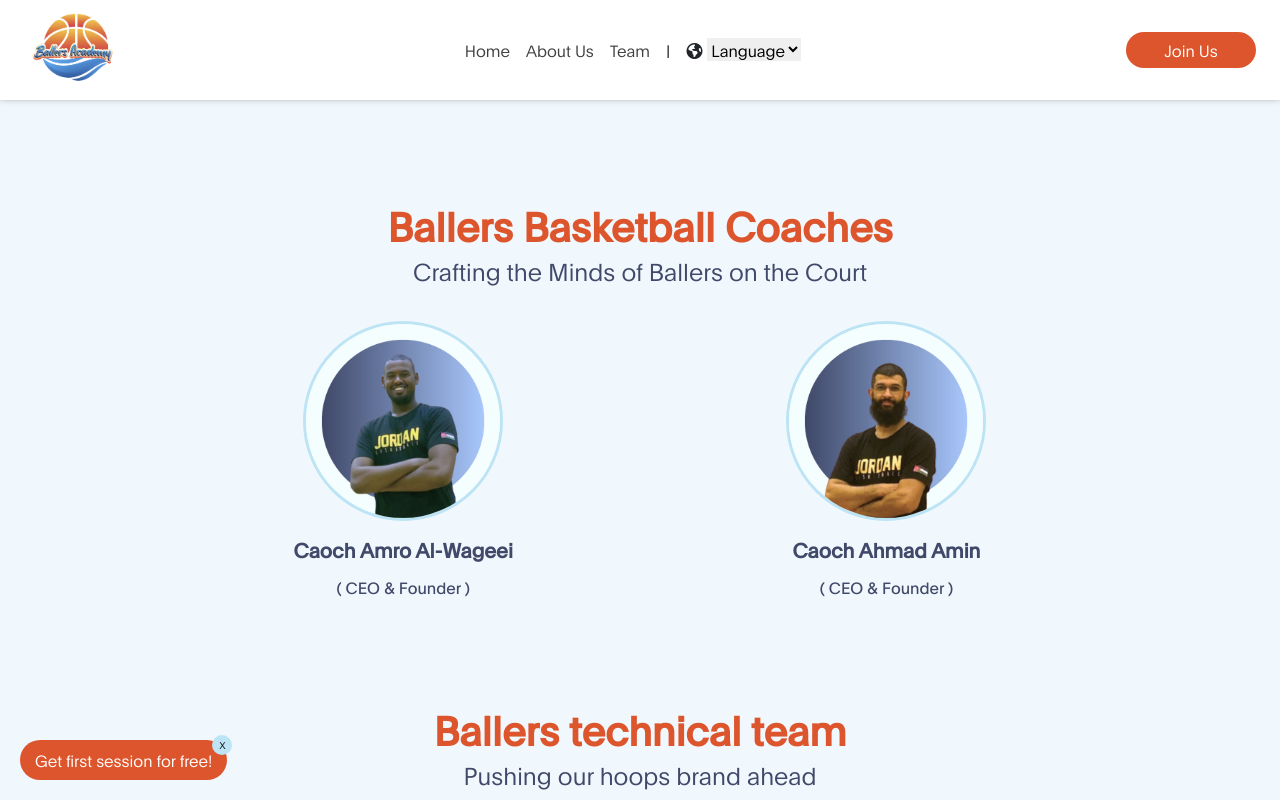
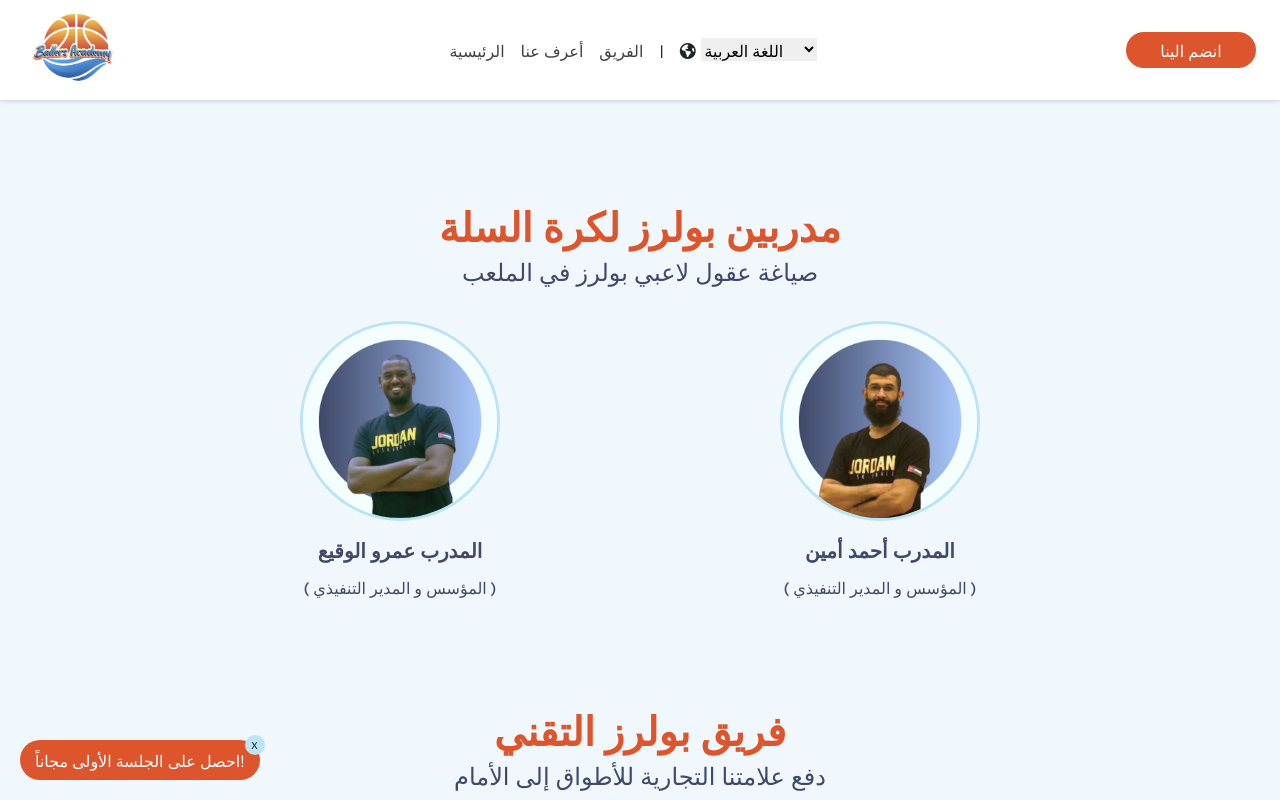
Before and after one commit to lHESHAM/ballerscc, a React (Create React App) app: page /team in a window 1280 px wide. Shown: the top 800 px of the page. Built offline with nearby package versions, Linux system fonts and the light colour scheme; some icons are missing.

Commit message:
final phase

```diff
--- a/package.json
+++ b/package.json
@@ -8,6 +8,7 @@
     "@testing-library/user-event": "^13.5.0",
     "bootstrap": "^5.3.2",
     "i18next": "^23.7.16",
+    "i18next-browser-languagedetector": "^7.2.0",
     "react": "^18.2.0",
     "react-bootstrap": "^2.9.2",
     "react-dom": "^18.2.0",
--- a/src/components/First/first.css
+++ b/src/components/First/first.css
@@ -113,6 +113,12 @@
     color: #BDE4F4;
     line-height: 1.5em;
 }
+.first-content h2:first-child {
+    color: rgb(255, 255, 255);
+}
+.first-content:first-child p {
+    color: rgb(255, 0, 0);
+}
 
 /* 0000000000000000000000000 */
 
--- a/src/components/NavBar/Navbar.jsx
+++ b/src/components/NavBar/Navbar.jsx
@@ -3,9 +3,19 @@ import './Navbar.css';
 import logo from '../images/ballers_logo.png';
 import 'https://kit.fontawesome.com/b56885f075.js';
 import { useState } from 'react';
+import { useTranslation } from 'react-i18next';
+
+
 
 function Navbar() {
+    const { t, i18n } = useTranslation();
+
     const [isOpen, setIsOpen] = useState(false);
+    const [isRTL, setIsRTL] = useState(false);
+
+    const toggleDirection = () => {
+        setIsRTL(!isRTL);
+      };
 
     const handleMenuClick = () => {
         setIsOpen(!isOpen);
@@ -28,22 +38,36 @@ function Navbar() {
                     </div>
                     <div className="boxNav display">
                         <ul class="navbar-bar">
-                            <li class="bar-item"><a class="bar-link" href="./">Home</a></li>
-                            <li class="bar-item"><a class="bar-link" href="./about">About Us </a></li>
-                            <li class="bar-item"><a class="bar-link" href="./team">Team </a></li>
+                            <li class="bar-item"><a class="bar-link" href="./"> {t('Home-Nav')}</a></li>
+                            <li class="bar-item"><a class="bar-link" href="./about">{t('About-Nav')} </a></li>
+                            <li class="bar-item"><a class="bar-link" href="./team">{t('Team-Nav')} </a></li>
                             <li class="bar-item">|</li>
-                            <li class="bar-item">
-                                <label htmlFor=""><i class="fa-solid fa-earth-americas"></i></label>
-                                <select className="selectNav" name="" id="">
-                                    <option value="" selected>Language</option>
-                                    <option value="">Arabic</option>
-                                    <option value="">English</option>
-                                </select>
-                            </li>
+                            <li className="bar-item">
+                            <label htmlFor=""><i className="fa-solid fa-earth-americas"></i></label>
+                            <select
+                              className="selectNav"
+                              name=""
+                              id=""
+                              onChange={(e) => {
+                                i18n.changeLanguage(e.target.value);
+                                toggleDirection();
+                              }}
+                              dir={isRTL ? 'rtl' : 'ltr'}
+                              defaultValue={i18n.language}
+                            >
+                              <option value="ar">{t('Lang-Nav-Arabic')}</option>
+                              <option value="en">{t('Lang-Nav-English')}</option>
+                            </select>
+                          </li>
+
+
+
+
+
                         </ul>
                     </div>
                     <a href='./join' className="boxNav ">
-                        <button className='btn-Nav'>Join Us</button>
+                        <button className='btn-Nav'>{t('Join-Nav')}</button>
                     </a>
 
                 </div>
--- a/src/i18n.js
+++ b/src/i18n.js
@@ -1,6 +1,6 @@
 import i18n from "i18next";
 import { initReactI18next } from "react-i18next";
-// import LanguageDetector from "i18next-browser-languagedetector";
+import LanguageDetector from 'i18next-browser-languagedetector';
 import TranslationEn from './local/en.json';
 import TranslationAr from './local/ar.json';
 
@@ -14,10 +14,11 @@ const resources = {
 };
 
 i18n
+  .use(LanguageDetector)
   .use(initReactI18next)
   .init({
     resources,
-    lng: "en",
+    lng: "ar",
     interpolation: {
       escapeValue: false
     },
@@ -26,9 +27,4 @@ i18n
     }
   });
 
-// Listen for language changes
-// i18n.on('languageChanged', (lng) => {
-//   document.documentElement.dir = lng === 'ar' ? 'rtl' : 'ltr';
-// });
-
 export default i18n;
--- a/src/local/ar.json
+++ b/src/local/ar.json
@@ -5,25 +5,27 @@
     "Join-Nav" : "انضم الينا",
     "Login-Nav" : "تسجيل الدخول",
     "Lang-Nav" : "اللغات",
+    "Lang-Nav-Arabic" : "اللغة العربية",
+    "Lang-Nav-English" : "اللغة الانجليزية",
 
     "FreeSessionFixed" : " احصل على الجلسة الأولى مجاناً! ",
 
 
     "services": "الخدمات",
-    "tagline": "مستوى الإلتزام والتميز في عالم كرة السلة!    ",
+    "tagline": "!مستوى الإلتزام والتميز في عالم كرة السلة     ",
     "deliverTitle": "التدريب الجماعي",
     "deliverContent":"جلسات تدريب جماعية صغيرة لتعزيز التفاعل والانسجام بين اللاعبين.",
     "PaymentTitle": "التكتيكات واستراتيجية اللعبة",
     "PaymentContent": "جلسات خاصة لفهم أعماق اللعبة وتطوير الرؤية التكتيكية والاستراتيجية. الدوريات والبطولات.",
     "StoresTitle": "المتابعة الشخصية",
-    "StoresContent": " تقييم دوري لتطور اللاعب وتوفير توجيه فردي لتحسين الأداء.",
+    "StoresContent": " تقييم دوري لتطور اللاعب وتوفير توجيه فردي لتحسين الأداء",
     "DigitalTitle": "التدريب الفردي",
-    "DigitalContent": "جلسات مخصصة مع مدربين متخصصين لتطوير نقاط القوة وتعزيز المهارات الفردية.",
+    "DigitalContent": "جلسات مخصصة مع مدربين متخصصين لتطوير نقاط القوة وتعزيز المهارات الفردية",
     "CustomerTitle": "التغذية الرياضية  ",
-    "CustomerContent": "استشارات مختصة في التغذية لتوفير خطط غذائية ملائمة لتعزيز الأداء البدني والتعافي.",
+    "CustomerContent": "استشارات مختصة في التغذية لتوفير خطط غذائية ملائمة لتعزيز الأداء البدني والتعافي",
     "ReturnsTitle": "تسجيل سهل وسريع",
     "ReturnsContent": " احجز مكانك في الأكاديمية بسهولة عبر التسجيل عبر  الاتصال او التسجيل من خلال موقعنا باستخدام الهاتف او اللابتوب لتبدأ رحلتك معنا بدون عناء  ",
-    "After-services" : "نحن نركز على تقديم تجربة شاملة للاعبينا، ليس فقط في الملعب ولكن في جميع جوانب حياتهم الرياضية والشخصية. انضم إلينا اليوم وكن جزءًا من رحلتك نحو التميز في كرة السلة!",
+    "After-services" : "نحن نركز على تقديم تجربة شاملة للاعبينا، ليس فقط في الملعب ولكن في جميع جوانب حياتهم الرياضية والشخصية. انضم إلينا اليوم وكن جزءًا من رحلتك نحو التميز في كرة السلة ",
 
 
   "BallersT-Title" : "مدربين بولرز لكرة السلة",
@@ -51,9 +53,9 @@
 
   "FormT-Title1" : "ابق على تواصل معنا",
   "FormT-desc1" : "نحن دائما هنا لمساعدتك ",
-  "FormT-location1" : "السكنية الثامنة",
+  "FormT-location1" : " الملعب الجديد لمدرسةالثامنة - السكنية الثامنة",
   "FormT-location2" : "الأردن - العقبة",
-  "FormT-email" : "hello@ballers.com",
+  "FormT-email" : "ballers@ballersaqaba.com",
   "FormT-privacy" : "أنت توافق على سياسة الخصوصية الودية الخاصة بنا.",
 
     "gallery" : " معرض الصور ",
@@ -73,10 +75,10 @@
 
 
   "Ballers-Title" : "أكاديمية بولرز لكرة السلة",
-  "Ballers-Title1" : "مرحبا بكم في أكاديمية بالرز لكرة السلة,",
+  "Ballers-Title1" : "مرحبا بكم في أكاديمية بولرز  لكرة السلة,",
   "Ballers-desc1" : "يتمتع بثروة من الخبرة والخبرة في تدريب كرة السلة، مما يضمن تدريبًا على أعلى مستوى في أكاديمية Ballers لكرة السلة.",
   "Ballers-desc2" : "   الوجهة الأولى في العقبة لعشاق كرة السلة! نحن نقدم تجربة شاملة تركز على تعزيز مهارات اللاعبين، مع التركيز على التدريب الفني المتقدم، وبرامج التغذية المتخصصة. يضمن فريقنا من المدربين ذوي الخبرة العالية أقصى قدر من التطوير لكل لاعب.",
-  "Ballers-desc3" : " تواصل معنا الآن لتأمين مكانك وابدأ رحلتك في كرة السلة مع أكاديمية Ballers لكرة السلة في العقبة. ارفع مهاراتك وشغفك باللعبة تحت إشراف الخبراء، وانضم إلى مجتمع مخصص لنجاحك.",
+  "Ballers-desc3" : " تواصل معنا الآن لتأمين مكانك وابدأ رحلتك في كرة السلة مع أكاديمية بولرز  لكرة السلة في العقبة. ارفع مهاراتك وشغفك باللعبة تحت إشراف الخبراء، وانضم إلى مجتمع مخصص لنجاحك.",
   "Ballers-Team-Button" : " فريقنا",
   "Ballers-Join-Button" : "انضم الأن",
 
@@ -101,7 +103,7 @@
 
   "Footer.Copy" : " حقوق النشر © 2024 بولرز. كل الحقوق محفوظة.",
   "Footer.location1" : "الأردن - العقبة",
-  "Footer.location2" : "السكنية الثامنة",
+  "Footer.location2" : " الملعب الجديد لمدرسة الثامنة - السكنية الثامنة",
 
   "Footer.Box1.link1" : "بولرز",
   "Footer.Box1.link2" : "العمل في بولرز",
@@ -120,21 +122,21 @@
   "Footer.Box3.link4" : "الفريق",
 
   "Footer.Box4.link1" : "تابعنا",
-  "callToAction" : "انضم إلينا اليوم!",
+  "callToAction" : "!انضم إلينا اليوم ",
 
 
   "SCAN.TITLE" : "تابعنا",
 
 
-  "Zigi1" : "نحن لا نتعلق فقط بالأطواق؛ نحن بصدد إقامة جسور ملحمية بين لاعبي الكرة وأكاديمية Ballers لكرة السلة. لا يقتصر الأمر على التدريب فحسب؛ إنها علاقة قوية ستجعلك تشعر وكأنك أفضل لاعب في رحلة كرة السلة الخاصة بك! 🏀🌉",
-  "Zigi2" : "في أكاديمية Ballers لكرة السلة، نحن أعز أصدقائك! لدينا الحيل والحلويات لإصلاح أي مشكلة في كرة السلة. منصتنا هي المكان الرائع لتدريب كرة السلة بشكل آمن ورائع، بغض النظر عن المكان الذي تقوم فيه بالمراوغة. دعونا الكرة في الاسلوب! 🏀🌟",
-  "Zigi3" : "نحن لا نتعلق فقط بالتدريب؛ نحن طاقمك المفضل للتعرف على تألقك في كرة السلة! من خلال التحركات للتغلب على أي تحدي في الملعب، تعد منصتنا هي المكان المناسب لتدريب كرة السلة الآمن والمثير. أينما تلعب، نرى مهاراتك تتألق. دعونا نضرب المحكمة ونملكها! 🏀🌟",
+  "Zigi1" : "في أكاديمية بولرز لكرة السلة، نحن هنا لتحسين لعبتك وبناء صداقات. نحن مهتمون بأكثر من التدريب، نحن نحاول نبني علاقات قوية بين اللاعبين والأكاديمية. هدفنا هو جعلك تشعر وكأنك أفضل لاعب في رحلتك في كرة السلة! 🏀🌉  ",
+  "Zigi2" : "نحن في أكاديمية بولرز لكرة السلة نحب أن نكون أصدقائك المقربين! لدينا حلول وطرق لتحسين لعبتك في كرة السلة. مكاننا هو المكان المثالي لتعلم كيفية لعب كرة السلة بشكل آمن وممتع، بغض النظر عن مهاراتك الحالية. دعونا نساعدك في تحسين أسلوبك في لعبة كرة السلة! 🏀🌟  ",
+  "Zigi3" : " في أكاديمية بولرز لكرة السلة، نحن هنا لنكون فريقك المفضل لدعمك وتحفيزك في لعبة كرة السلة! سواء كنت تحتاج إلى تعلم حركات جديدة أو التغلب على تحديات في الملعب، فإن منصتنا هي المكان المناسب لتحسين مهاراتك بشكل ممتع وآمن. أينما تكون، نحن نشاهد تألق مهاراتك. دعونا نكون جزءًا من رحلتك في عالم كرة السلة! 🏀🌟  ",
   "Zigi-JoinButton" : "انضم إلينا الآن",
   "Zigi-last1" : "شكرا لاختيارك",
   "Zigi-last2" : "أكاديمية بولرز لكرة السلة",
-  "Zigi-last3" : "كشريك لك في الرحلة لتحسين مهارات كرة السلة وزيادة القدرة الذهنية.",
+  "Zigi-last3" : "نشكرك على اختيار أكاديمية بولرز لكرة السلة كمساعد لك في تحسين مهاراتك في اللعبة وتعزيز طريقة تفكيرك  ",
 
 
-  "FormJoin1" : "اضمن مكانك في أكاديمية Ballers لكرة السلة!",
-  "FormJoin2" : "لا تفوت فرصة أن تكون جزءًا من تدريب النخبة لكرة السلة في أكاديمية Ballers لكرة السلة. احجز مكانك الآن عن طريق ملء استمارة الحجز أدناه. مدربينا المهرة على استعداد لرفع مستوى لعبتك ومساعدتك في الوصول إلى إمكاناتك الكاملة. تصرف بسرعة لضمان مكانك بين نجوم كرة السلة في المستقبل."
+  "FormJoin1" : "اضمن مكانك في أكاديمية بولرز لكرة السلة!",
+  "FormJoin2" : "لا تفوت فرصة أن تكون جزءًا من تدريب النخبة لكرة السلة في أكاديمية بولرز لكرة السلة. احجز مكانك الآن عن طريق ملء استمارة الحجز أدناه. مدربينا المهرة على استعداد لرفع مستوى لعبتك ومساعدتك في الوصول إلى إمكاناتك الكاملة. تصرف بسرعة لضمان مكانك بين نجوم كرة السلة في المستقبل."
 }
--- a/src/local/en.json
+++ b/src/local/en.json
@@ -7,6 +7,8 @@
     "Join-Nav" : "Join Us",
     "Login-Nav" : "Login",
     "Lang-Nav" : "Languages",
+    "Lang-Nav-Arabic" : "Arabic ",
+    "Lang-Nav-English" : "English",
 
 
     "FreeSessionFixed" : " Get first session for free! ",
```
Also changed, not shown: 1 other file (tests, documents, lock files or other folders).
